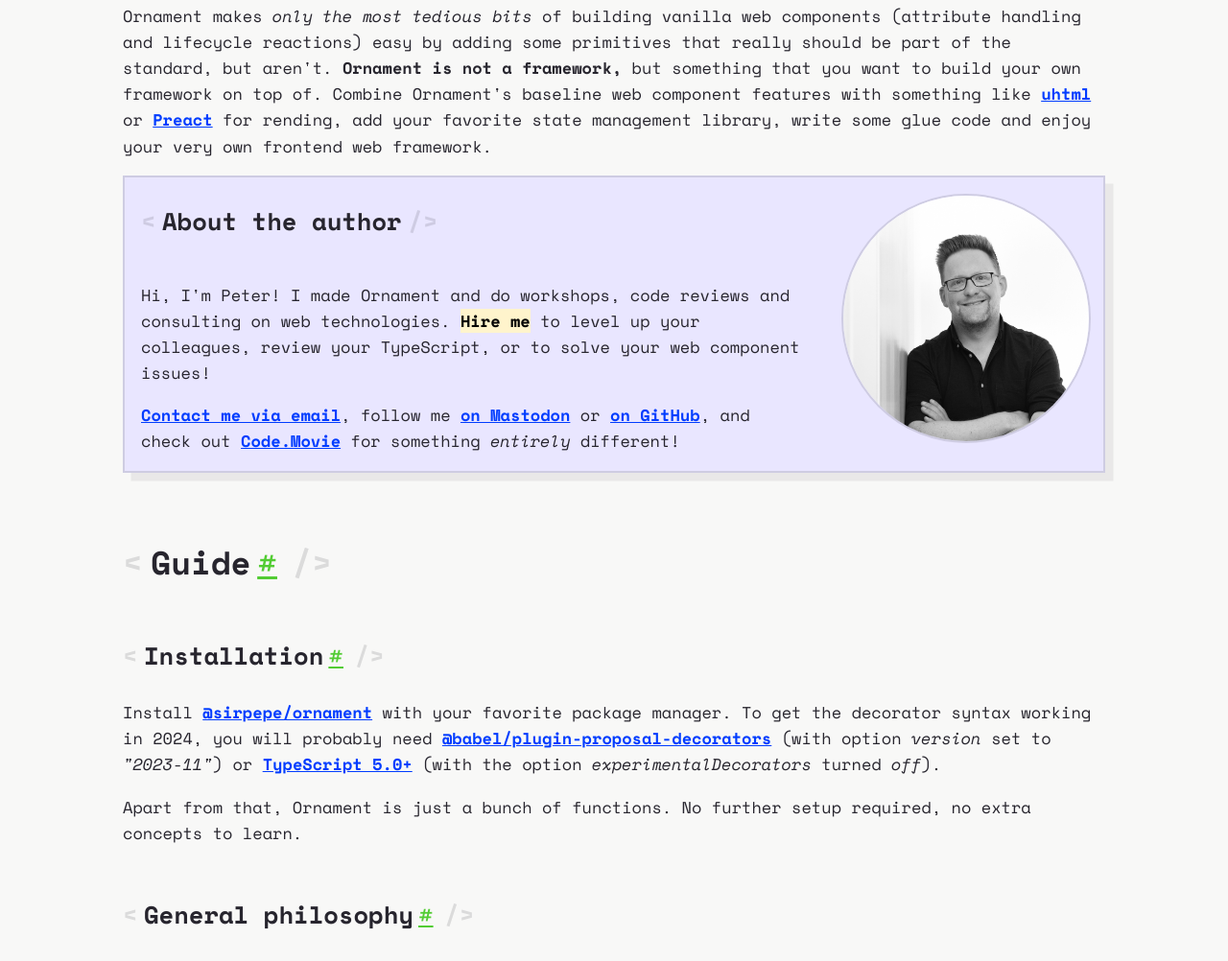
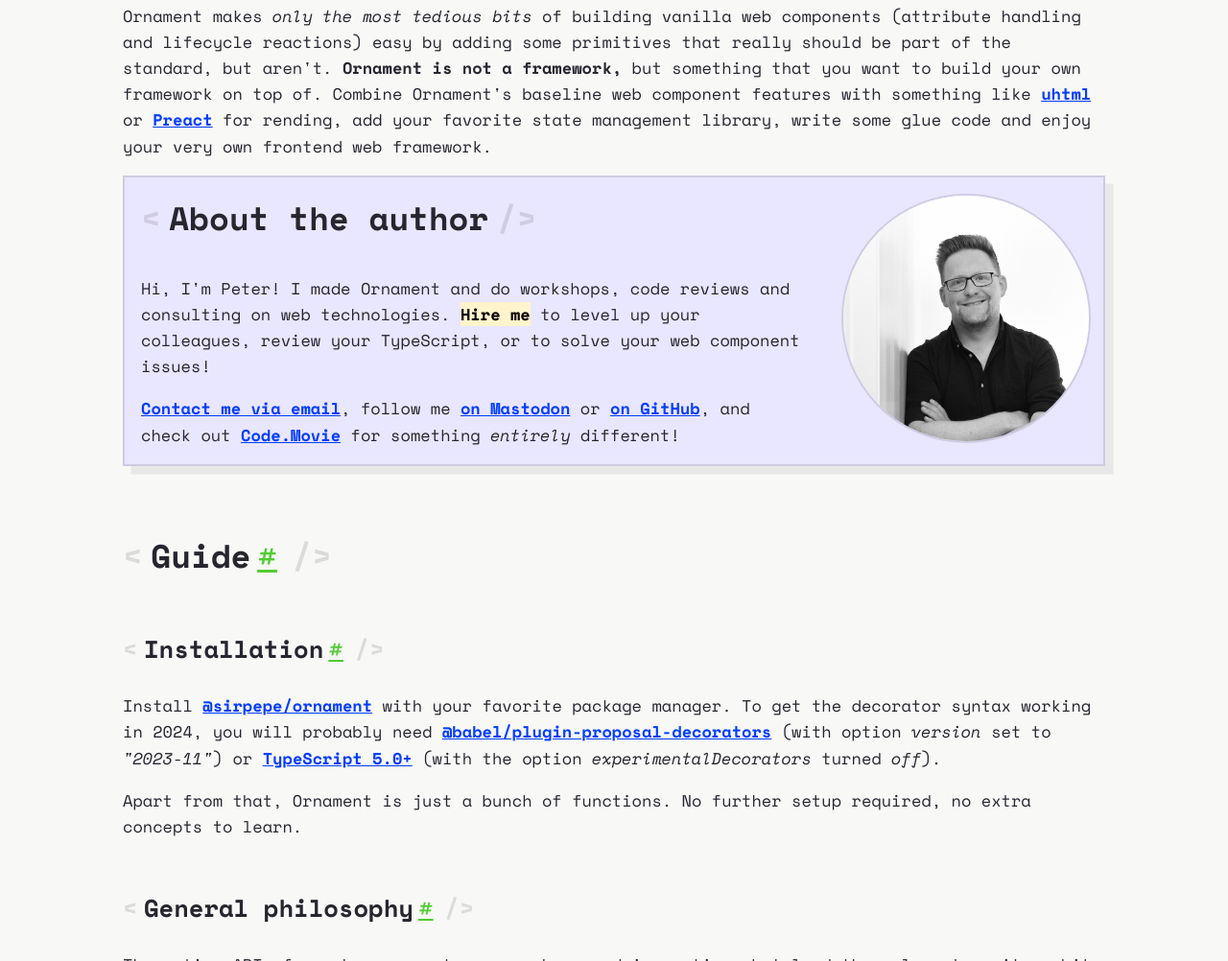
Before and after one commit to SirPepe/use-ornament, a website: page src/index.html in a window 1280 px wide. Shown: the part 1536-2538 px from the top of the page at 96% size. Drawn offline with Linux system fonts and the light colour scheme; files that its build step writes are made by us from their sources; files whose address does not match are found by name.

Commit message:
fix headline order

```diff
--- a/package.json
+++ b/package.json
@@ -4,7 +4,7 @@
   "description": "Website for @sirpepe/ornament",
   "type": "module",
   "scripts": {
-    "dev": "node scripts/generate.js && parcel --dist-dir docs --public-url ./ src/index.html",
+    "dev": "node scripts/generate.js && parcel --dist-dir docs --public-url / src/index.html",
     "build": "rm -rf docs && mkdir docs && cp static/.htaccess docs/.htaccess && node scripts/generate.js && parcel build --dist-dir docs --public-url ./ --no-source-maps src/index.html"
   },
   "author": "peter@peterkroener.de",
--- a/scripts/generate.js
+++ b/scripts/generate.js
@@ -35,7 +35,7 @@ const template = (html) => {
 };
 
 const insert = `<aside>
-<h3>About the author</h3>
+<h2>About the author</h2>
 <img src="./peter.jpg" alt="">
 <div>
   <p>
--- a/src/index.css
+++ b/src/index.css
@@ -171,9 +171,9 @@ aside {
   display: grid;
   grid-template-columns: 1fr 256px;
   gap: 0 2em;
-  h3 {
+  h2 {
     grid-column: 1;
-    margin-top: 1em;
+    margin: 0.5em 0;
   }
   div {
     grid-column: 1;
--- a/src/index.html
+++ b/src/index.html
@@ -169,7 +169,7 @@ Ornament&#39;s baseline web component features with something like
 for rending, add your favorite state management library, write some glue code
 and enjoy your very own frontend web framework.</p>
 <aside>
-<h3>About the author</h3>
+<h2>About the author</h2>
 <img src="./peter.jpg" alt="">
 <div>
   <p>
```
Also changed, not shown: docs/index.html (+2 -2 lines), 2 other files.
